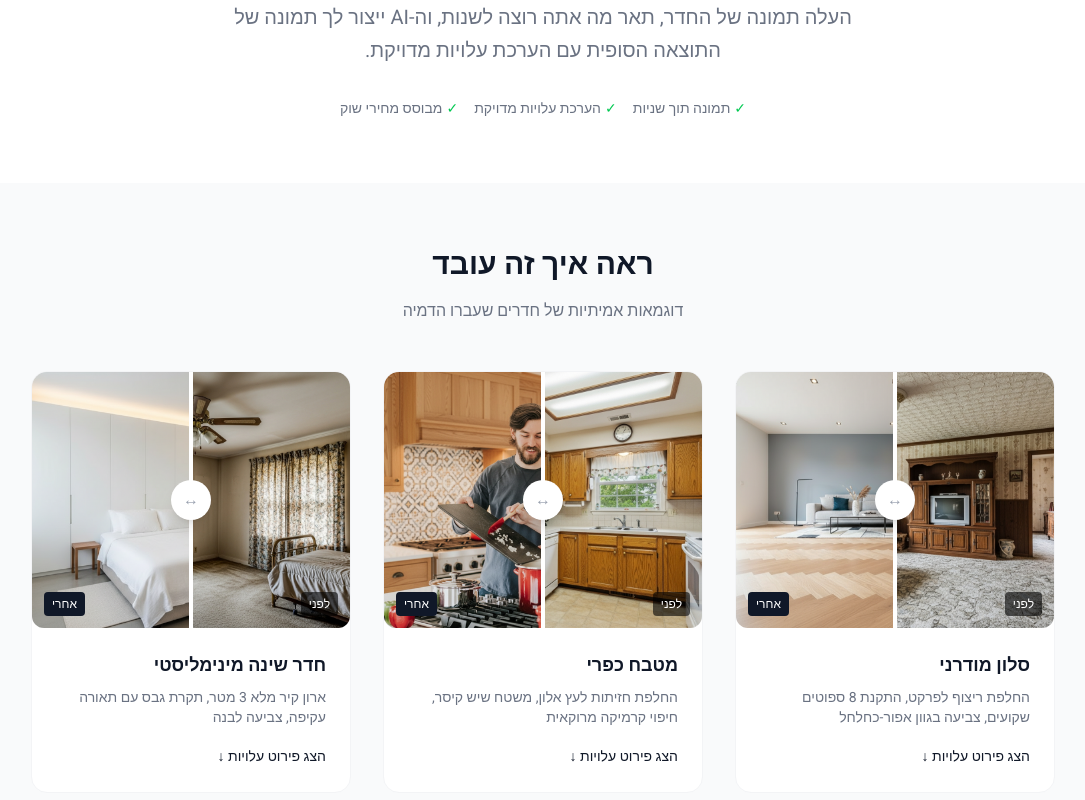
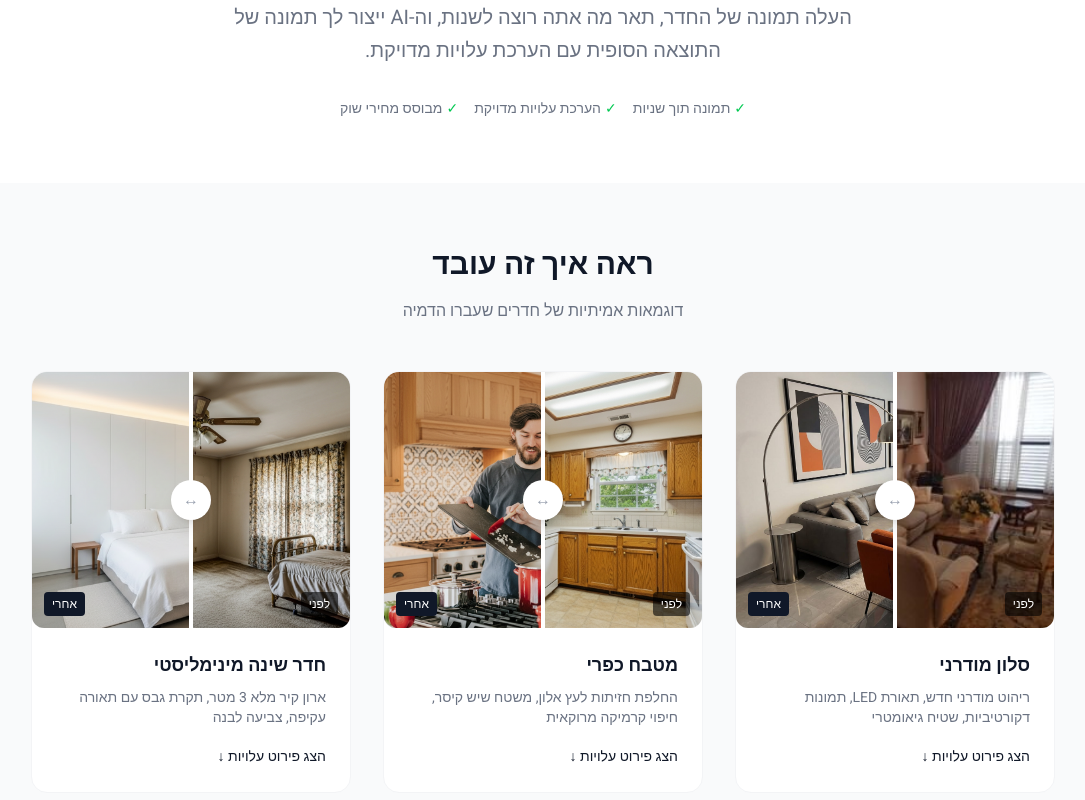
Before and after one commit to guyceza/shiputz-ai, a Next.js app: page /visualize in a window 1280 px wide. Shown: the part 274-1074 px from the top of the page, without its empty margins (97-1182 px from the left). Built offline with nearby package versions, Linux system fonts and the light colour scheme.

Commit message:
Update living room example with new before/after images

```diff
--- a/src/app/visualize/page.tsx
+++ b/src/app/visualize/page.tsx
@@ -19,11 +19,11 @@ const EXAMPLES: ExampleCard[] = [
   {
     id: 1,
     title: "סלון מודרני",
-    beforeImg: "/examples/living-before.jpg",
-    afterImg: "/examples/living-after.jpg",
-    beforeDesc: "סלון ישן עם טפט מיושן, שטיח ישן ורהיטים מיושנים",
-    afterDesc: "סלון מעוצב עם פרקט, תאורה שקועה ופינת ישיבה מודרנית",
-    changes: "החלפת ריצוף לפרקט, התקנת 8 ספוטים שקועים, צביעה בגוון אפור-כחלחל",
+    beforeImg: "/before-room.jpg",
+    afterImg: "/after-room.jpg",
+    beforeDesc: "סלון קלאסי עם ריהוט מסורתי, שטיח פרסי ותאורה ישנה",
+    afterDesc: "סלון מודרני עם ספה אפורה, כורסה כתומה, תמונות גרפיות ותאורת LED",
+    changes: "ריהוט מודרני חדש, תאורת LED, תמונות דקורטיביות, שטיח גיאומטרי",
     costs: [
       { item: "פרקט עץ אלון (25 מ״ר)", price: 6250 },
       { item: "תאורה שקועה (8 ספוטים)", price: 2400 },
```
